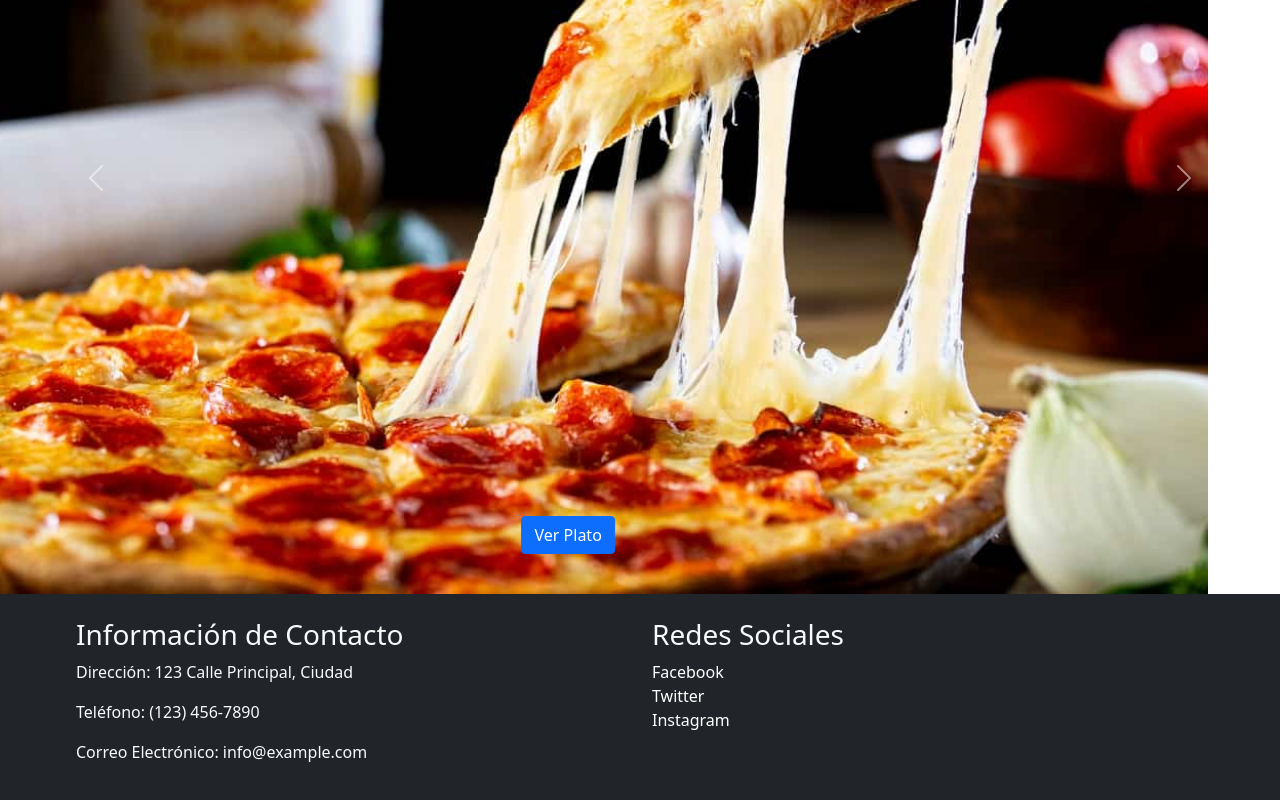
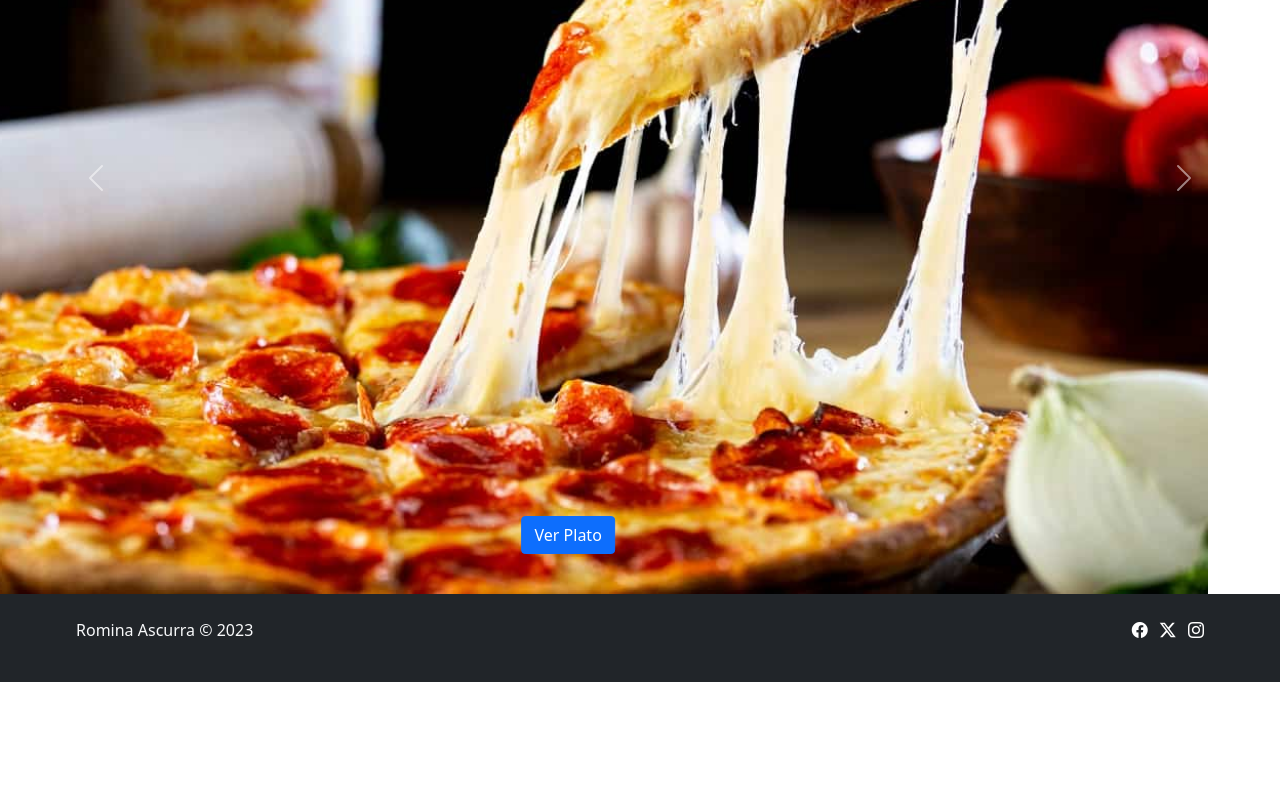
Before and after one commit to roAscurra/ProjectProg3, a website: page index.html in a window 1280 px wide. Shown: the part 322-1122 px from the top of the page. After the commit the page ends 1004 px from the top, so only its background shows below. Drawn offline with nearby package versions, Linux system fonts and the light colour scheme.

Commit message:
Modificando footer y db.json

```diff
--- a/index.html
+++ b/index.html
@@ -6,6 +6,7 @@
     <meta name="viewport" content="width=device-width, initial-scale=1.0">
     <link href="https://cdn.jsdelivr.net/npm/bootstrap@5.0.2/dist/css/bootstrap.min.css" rel="stylesheet" integrity="sha384-EVSTQN3/azprG1Anm3QDgpJLIm9Nao0Yz1ztcQTwFspd3yD65VohhpuuCOmLASjC" crossorigin="anonymous">    <link rel="stylesheet" href="/css/style.css">
     <link rel="stylesheet" href="https://cdnjs.cloudflare.com/ajax/libs/font-awesome/5.15.3/css/all.min.css" integrity="sha384-o5v6V9zJL8U3p6G1Tz46g06kP08Ms0fi1f8L4BFFxZmjowj3W5YYOhV5U908syqb" crossorigin="anonymous">
+    <link rel="stylesheet" href="https://cdn.jsdelivr.net/npm/bootstrap-icons@1.11.1/font/bootstrap-icons.css"/>
     <title>Document</title>
 </head>
 <body>
@@ -51,26 +52,29 @@
         </button>
     </div>
 
-      <footer class="bg-dark text-light py-4">
+    <footer class="bg-dark text-light py-4">
         <div class="container">
             <div class="row">
                 <div class="col-md-6">
-                    <h3>Información de Contacto</h3>
-                    <p>Dirección: 123 Calle Principal, Ciudad</p>
-                    <p>Teléfono: (123) 456-7890</p>
-                    <p>Correo Electrónico: info@example.com</p>
+                    <p>Romina Ascurra &copy; 2023</p>
                 </div>
-                <div class="col-md-6">
-                    <h3>Redes Sociales</h3>
-                    <ul class="list-unstyled">
-                        <li><a href="https://www.facebook.com/tucuenta" target="_blank" class="link"> Facebook</a></li>
-                        <li><a href="https://twitter.com/tucuenta" target="_blank" class="link">Twitter</a></li>
-                        <li><a href="https://www.instagram.com/tucuenta" target="_blank" class="link">Instagram</a></li>
+                <div class="col-md-6 justify-content-end list-unstyled d-flex">
+                    <ul class="list-inline">
+                        <li class="list-inline-item">
+                            <a href="https://www.facebook.com/tucuenta" target="_blank" class="link"><i class="bi bi-facebook"></i></a>
+                        </li>
+                        <li class="list-inline-item">
+                            <a href="https://twitter.com/tucuenta" target="_blank" class="link"><i class="bi bi-twitter-x"></i></a>
+                        </li>
+                        <li class="list-inline-item">
+                            <a href="https://www.instagram.com/tucuenta" target="_blank" class="link"><i class="bi bi-instagram"></i></a>
+                        </li>
                     </ul>
                 </div>
             </div>
         </div>
     </footer>
+
     <script src="https://cdn.jsdelivr.net/npm/bootstrap@5.0.2/dist/js/bootstrap.bundle.min.js" integrity="sha384-MrcW6ZMFYlzcLA8Nl+NtUVF0sA7MsXsP1UyJoMp4YLEuNSfAP+JcXn/tWtIaxVXM" crossorigin="anonymous"></script>
     <script src="https://cdn.jsdelivr.net/npm/@popperjs/core@2.9.2/dist/umd/popper.min.js" integrity="sha384-IQsoLXl5PILFhosVNubq5LC7Qb9DXgDA9i+tQ8Zj3iwWAwPtgFTxbJ8NT4GN1R8p" crossorigin="anonymous"></script>
     <script src="https://cdn.jsdelivr.net/npm/bootstrap@5.0.2/dist/js/bootstrap.min.js" integrity="sha384-cVKIPhGWiC2Al4u+LWgxfKTRIcfu0JTxR+EQDz/bgldoEyl4H0zUF0QKbrJ0EcQF" crossorigin="anonymous"></script></body>
```
Also changed, not shown: db.json (+6 -3 lines).
